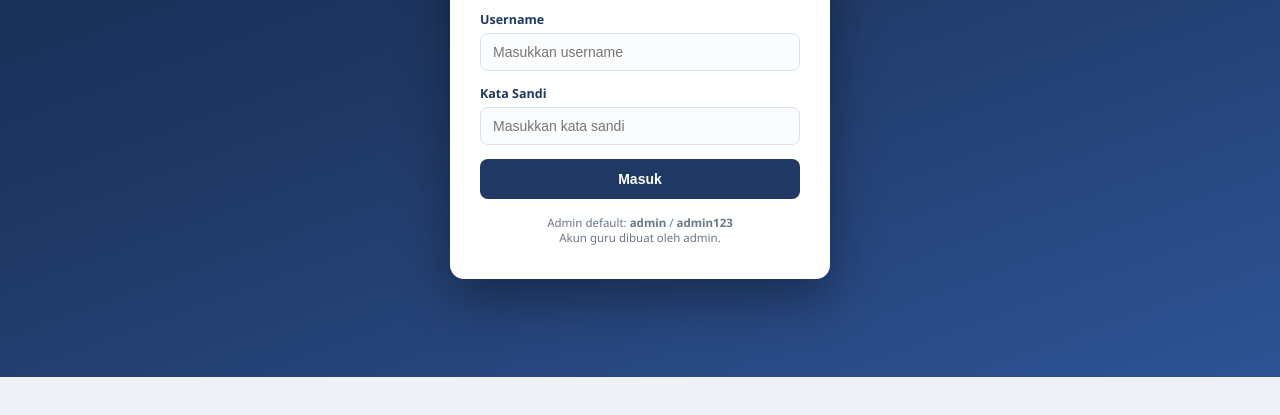
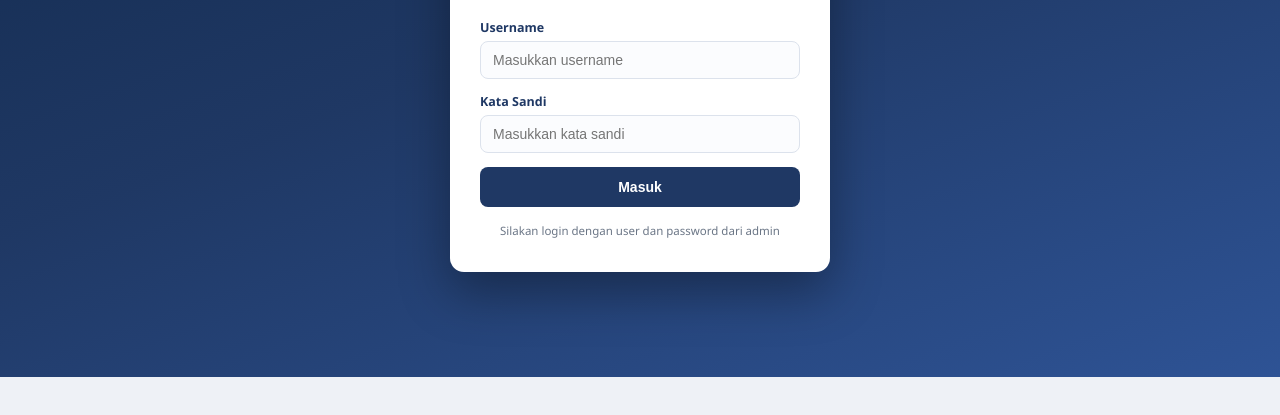
Before and after one commit to ekayudha7014-tech/absenku, a website: page index.html in a window 1280 px wide. Shown: the part 263-678 px from the top of the page. Drawn offline with nearby package versions, Linux system fonts and the light colour scheme.

Commit message:
Update login hint message in index.html

```diff
--- a/index.html
+++ b/index.html
@@ -261,7 +261,7 @@
           <div class="field"><label>Username</label><input id="login-user" placeholder="Masukkan username" autocomplete="username"/></div>
           <div class="field"><label>Kata Sandi</label><input id="login-pass" type="password" placeholder="Masukkan kata sandi" autocomplete="current-password"/></div>
           <button class="btn btn-primary" onclick="PresensiApp.login()">Masuk</button>
-          <div class="login-hint">Admin default: <b>admin</b> / <b>admin123</b><br/>Akun guru dibuat oleh admin.</div>
+          <div class="login-hint">Silakan login dengan user dan password dari admin</div>
         </div>
       </div>`;
     document.getElementById("login-pass").addEventListener("keydown", e=>{ if(e.key==="Enter") login(); });
```
